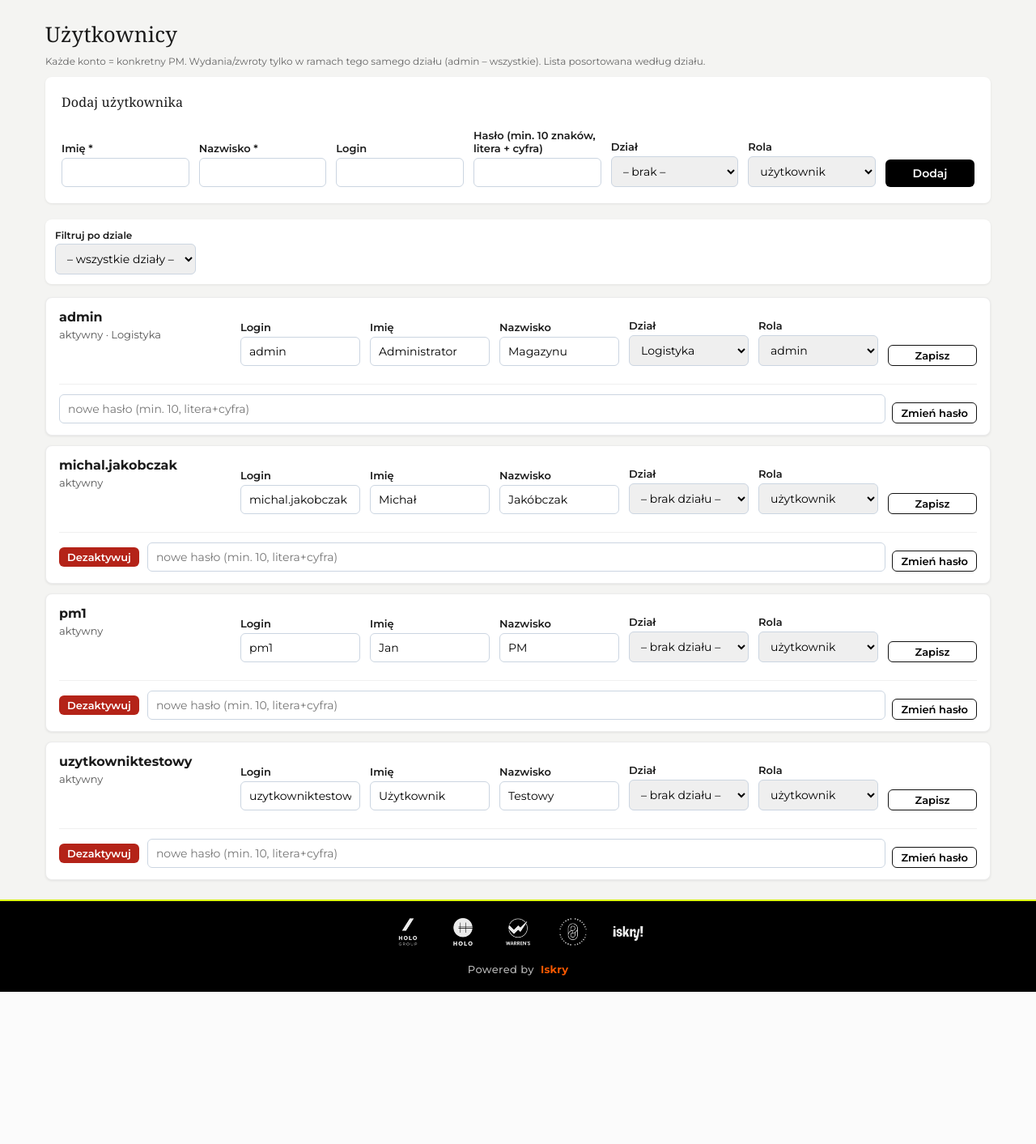
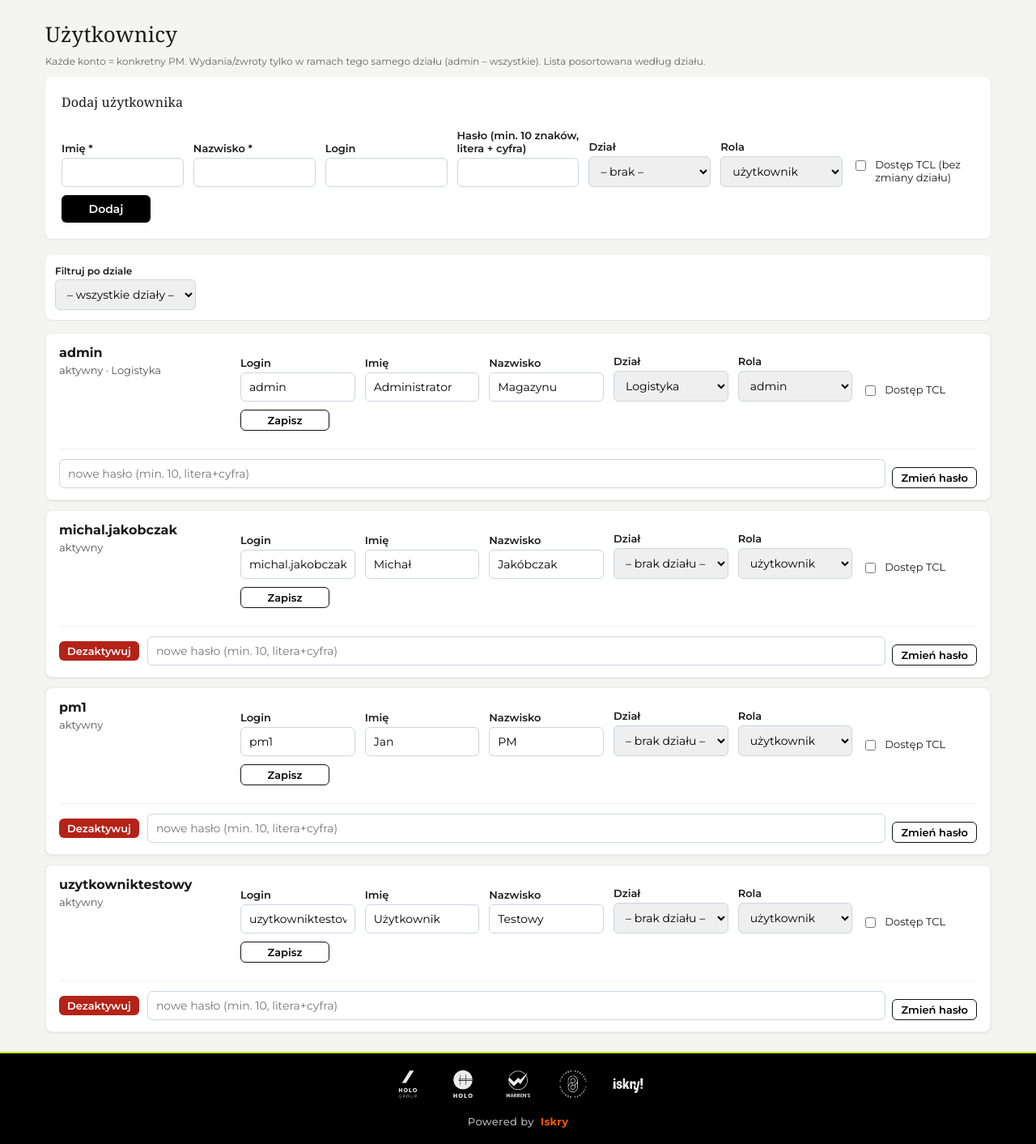
Before and after one commit to michaljakobczak1-oss/magazyn-app, a Flask app: page /users in a window 1280 px wide. Shown: the part 91-1504 px from the top of the page at 81% size. Before the commit the page ends 1316 px from the top, so only its background shows below. Run offline with Flask 3, Linux system fonts and the light colour scheme; a user stored in the database is signed in; data comes from the database, SQL or seed files in the repository; some web fonts are replaced.

Commit message:
Allow per-user TCL access without Warrens department
Admins can grant a can_tcl flag on a user account so individuals
get TCL tabs while keeping their current department.

Co-authored-by: Cursor <cursoragent@cursor.com>

```diff
--- a/app.py
+++ b/app.py
@@ -106,8 +106,10 @@ def equipment_catalog(eq):
 
 
 def can_manage_tcl():
-    """Admin albo dział Warrens / Warren's – zarządzanie katalogiem TCL."""
+    """Admin, dział Warrens / Warren's, albo indywidualna flaga can_tcl."""
     if session.get("role") == "admin":
+        return True
+    if session.get("can_tcl"):
         return True
     dept = _norm_dept(session.get("department") or "")
     return dept == _norm_dept(TCL_DEPT_NAME) or dept == "warrens"
@@ -117,10 +119,30 @@ def tcl_required(f):
     @wraps(f)
     def wrapper(*a, **kw):
         if not can_manage_tcl():
-            flash("Brak dostępu do modułu TCL (wymagany dział Warrens lub admin).", "error")
+            flash("Brak dostępu do modułu TCL (wymagany dział Warrens, uprawnienie TCL lub admin).", "error")
             return redirect(url_for("dashboard"))
         return f(*a, **kw)
     return wrapper
+
+
+def _user_can_tcl(u):
+    """Czy rekord użytkownika ma indywidualny dostęp TCL."""
+    try:
+        return bool(u["can_tcl"])
+    except (KeyError, IndexError, TypeError):
+        return False
+
+
+def _session_set_user(u):
+    """Ustawia pola sesji po logowaniu / aktualizacji własnego konta."""
+    session.update(
+        user_id=u["id"],
+        username=u["username"],
+        role=u["role"],
+        full_name=display_name(u),
+        department=(u["department"] or "") if "department" in u.keys() else "",
+        can_tcl=1 if _user_can_tcl(u) else 0,
+    )
 
 
 @app.context_processor
@@ -381,9 +403,7 @@ def login():
                         (request.form["username"].strip(),)).fetchone()
         con.close()
         if u and check_password_hash(u["password_hash"], request.form["password"]):
-            session.update(user_id=u["id"], username=u["username"], role=u["role"],
-                           full_name=display_name(u),
-                           department=(u["department"] or "") if "department" in u.keys() else "")
+            _session_set_user(u)
             return redirect(request.args.get("next") or url_for("dashboard"))
         flash("Błędny login lub hasło.", "error")
     return render_template("login.html")
@@ -3766,11 +3786,12 @@ def users():
                 flash(pw_err, "error")
             else:
                 try:
+                    can_tcl = 1 if request.form.get("can_tcl") else 0
                     con.execute("""INSERT INTO users (username, password_hash, role,
-                                   first_name, last_name, department) VALUES (?,?,?,?,?,?)""",
+                                   first_name, last_name, department, can_tcl) VALUES (?,?,?,?,?,?,?)""",
                                 (request.form["username"].strip(),
                                  generate_password_hash(request.form["password"], method="pbkdf2:sha256"),
-                                 request.form.get("role", "user"), fn, ln, dept or None))
+                                 request.form.get("role", "user"), fn, ln, dept or None, can_tcl))
                     con.commit()
                     flash("Użytkownik dodany.", "ok")
                 except Exception:
@@ -3831,6 +3852,7 @@ def user_name(uid):
     dept = request.form.get("department", "").strip()
     username = request.form.get("username", "").strip()
     role = request.form.get("role", "user").strip()
+    can_tcl = 1 if request.form.get("can_tcl") else 0
     if role not in ("user", "admin"):
         role = "user"
     if not fn or not ln:
@@ -3844,14 +3866,15 @@ def user_name(uid):
         try:
             con.execute(
                 """UPDATE users SET username=?, first_name=?, last_name=?,
-                   department=?, role=? WHERE id=?""",
-                (username, fn, ln, dept or None, role, uid))
+                   department=?, role=?, can_tcl=? WHERE id=?""",
+                (username, fn, ln, dept or None, role, can_tcl, uid))
             con.commit()
             if uid == session["user_id"]:
                 session["username"] = username
                 session["department"] = dept
                 session["full_name"] = f"{fn} {ln}".strip()
                 session["role"] = role
+                session["can_tcl"] = can_tcl
             flash("Dane zaktualizowane.", "ok")
         except Exception:
             flash("Taki login już istnieje.", "error")
--- a/db.py
+++ b/db.py
@@ -195,6 +195,7 @@ MIGRATIONS = {
         "first_name": "TEXT",
         "last_name": "TEXT",
         "department": "TEXT",
+        "can_tcl": "INTEGER NOT NULL DEFAULT 0",
     },
     "equipment": {
         "owner": "TEXT",
--- a/templates/users.html
+++ b/templates/users.html
@@ -34,6 +34,12 @@
       <label>Rola</label>
       <select name="role"><option value="user">użytkownik</option><option value="admin">admin</option></select>
     </div>
+    <div>
+      <label class="chk-row" style="margin-top:22px;">
+        <input type="checkbox" name="can_tcl" value="1" style="width:auto;">
+        <span>Dostęp TCL (bez zmiany działu)</span>
+      </label>
+    </div>
     <button class="btn">Dodaj</button>
   </form>
 </div>
@@ -59,7 +65,7 @@
   <div class="dict-item user-item">
     <div class="user-item-head">
       <strong>{{ u.username }}</strong>
-      <span class="dict-status">{{ 'aktywny' if u.active else 'nieaktywny' }}{% if u.department %} · {{ u.department }}{% endif %}</span>
+      <span class="dict-status">{{ 'aktywny' if u.active else 'nieaktywny' }}{% if u.department %} · {{ u.department }}{% endif %}{% if u.can_tcl %} · <span class="badge tcl">TCL</span>{% endif %}</span>
     </div>
     <form method="post" action="{{ url_for('user_name', uid=u.id) }}" class="dict-edit-form">
       <div>
@@ -90,6 +96,12 @@
           <option value="admin" {{ 'selected' if u.role == 'admin' }}>admin</option>
         </select>
       </div>
+      <div>
+        <label class="chk-row" style="margin-top:22px;">
+          <input type="checkbox" name="can_tcl" value="1" style="width:auto;" {{ 'checked' if u.can_tcl }}>
+          <span>Dostęp TCL</span>
+        </label>
+      </div>
       <button class="btn small ghost">Zapisz</button>
     </form>
     <div class="dict-meta user-item-actions">
```
